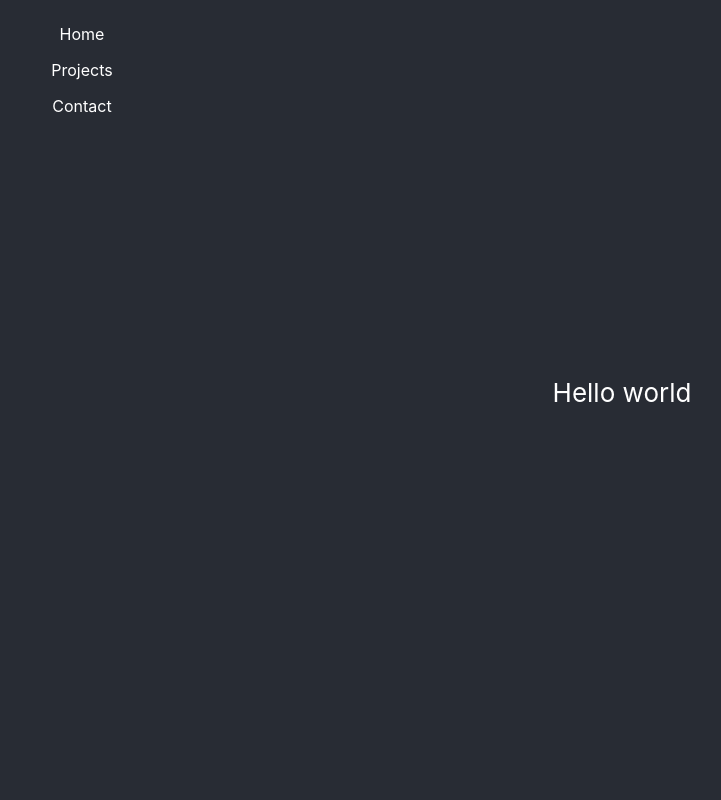
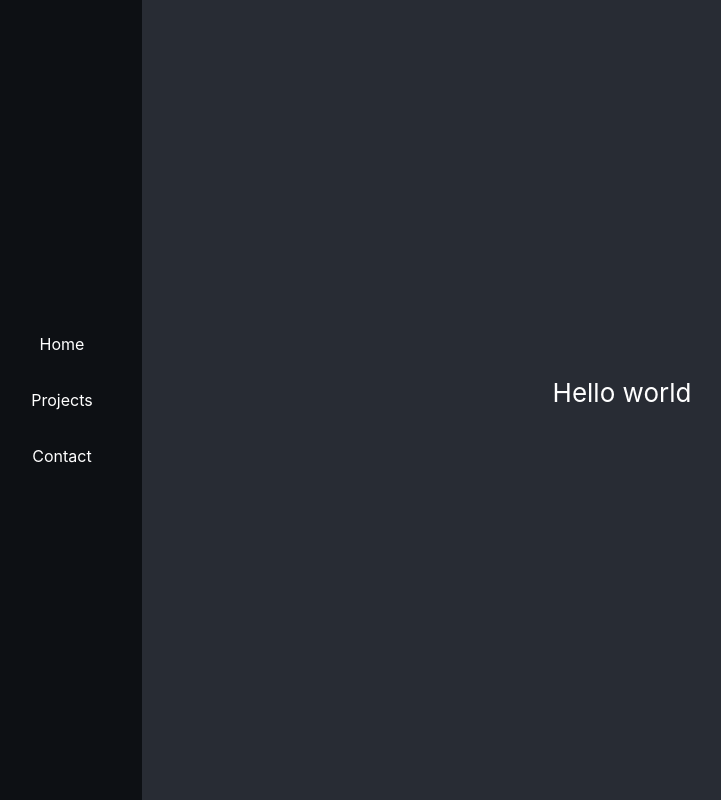
Before and after one commit to antoniouaa/hiremepls, a React (Create React App) app: page / in a window 1280 px wide. Shown: the whole page, without its empty margins (18-739 px from the left). Built offline with nearby package versions, Linux system fonts and the light colour scheme.

Commit message:
sidebar now has links and a darker background

```diff
--- a/src/Components/Sidebar.css
+++ b/src/Components/Sidebar.css
@@ -1,23 +1,30 @@
 .static-sidebar {
     position: fixed;
     top: 0;
-    left: 0;
     overflow-x: hidden;
     padding-top: 1rem;
-    background-color: var(--main-background-color);
+    background-color: var(--sidebar-background-color);
     color: white;
     display: flex;
     flex-direction: column;
+    justify-content: space-around;
     height: 100%;
     width: 10rem;
 }
 
 .static-sidebar li {
-    padding: 6px;
+    padding: 1rem 0 1rem 0;
     text-decoration: none;
     display: block;
 }
 
 ul {
+    padding: 0;
     list-style-type: none;
 }
+
+a,
+a:hover {
+    color: white;
+    text-decoration: none;
+}
--- a/src/Components/Sidebar.js
+++ b/src/Components/Sidebar.js
@@ -7,9 +7,13 @@ export default function Sidebar(props) {
   return (
     <nav className="static-sidebar">
       <ul className="sidebar-list">
-        {tags.map((tag, idx) => (
-          <li key={idx}>{tag}</li>
-        ))}
+        {tags.map((tag, idx) => {
+          return (
+            <li key={idx}>
+              <a href="#">{tag}</a>
+            </li>
+          );
+        })}
       </ul>
     </nav>
   );
```
